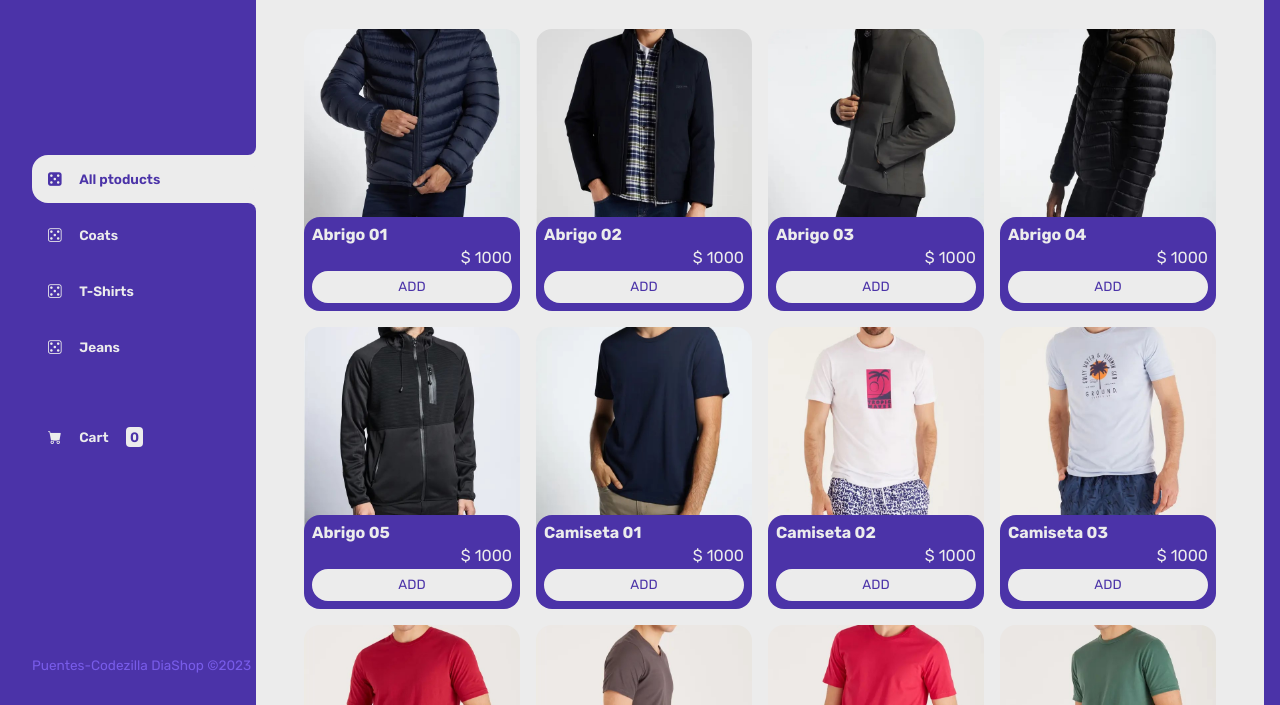
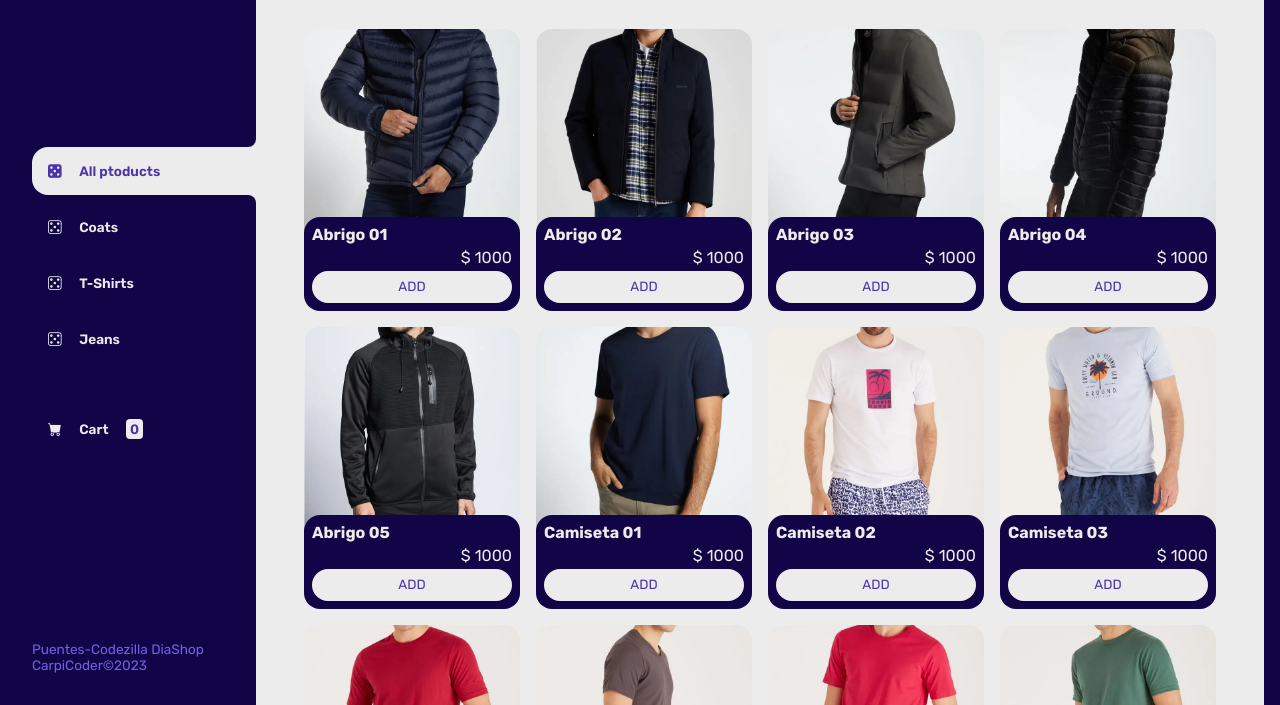
Before and after one commit to THadDiaIs/Carpi-Ecommerce, a plain HTML site: page index.html in a window 1280 px wide. Shown: the part 95-800 px from the top of the page. Drawn offline with nearby package versions, Linux system fonts and the light colour scheme.

Commit message:
Updated nav color on home page and cart

```diff
--- a/css/main.css
+++ b/css/main.css
@@ -40,7 +40,7 @@ a {
 .wrapper {
     display: grid;
     grid-template-columns: 1fr 4fr;
-    background-color: var(--clr-main);
+    background-color: var(--clr-dark);
 }
 
 aside {
@@ -163,7 +163,7 @@ main {
 }
 
 .prod-info {
-    background-color: var(--clr-main);
+    background-color: var(--clr-dark);
     color: var(--clr-white);
     padding: 0.5rem;
     border-radius: 1rem;
@@ -196,7 +196,7 @@ main {
 
 .add-to-cart:hover {
     color: var(--clr-white);
-    background-color: var(--clr-main);
+    background-color: var(--clr-dark);
 }
 
 /*cart*/
--- a/index.html
+++ b/index.html
@@ -23,7 +23,7 @@
                     <li><a class="btn-menu btn-cart" href="./cart.html"> <i class="bi bi-cart-fill"></i> Cart <span id="number" class="number">0</span> </a></li>
                 </ul>
             </nav>
-            <footer><p class="footer-text">Puentes-Codezilla DiaShop &copy;2023</p></footer>
+            <footer><p class="footer-text">Puentes-Codezilla DiaShop CarpiCoder&copy;2023</p></footer>
         </aside>
         <main>
             <H2 class="principal-title" id="pageTitle">All Products</H2>
```
Also changed, not shown: arelys.html (deleted, +0 -2 lines).
